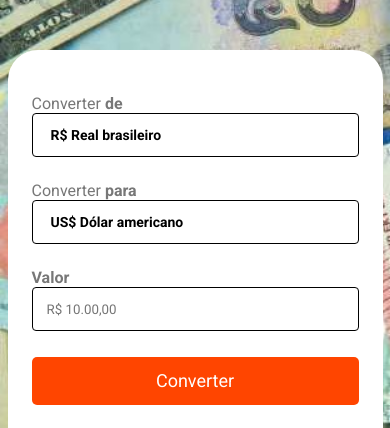
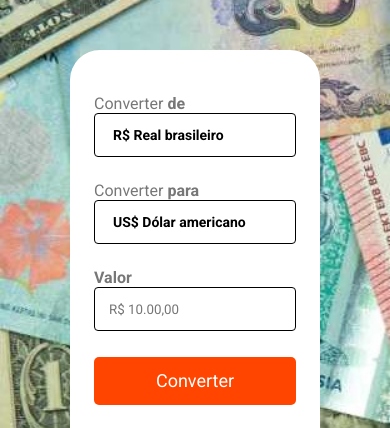
Before and after one commit to maycon-silver/Conversor-de-moedas, a plain HTML site: page index.html in a window 390 px wide. Shown: the top 428 px of the page. Drawn offline with Linux system fonts and the light colour scheme.

Commit message:
Deixei ele o site resposdivo

```diff
--- a/style.css
+++ b/style.css
@@ -122,3 +122,18 @@ section {
     font-size: 20px;
     color: green;
 }
+
+
+/* Layout responsivo */
+@media (max-width: 500px){
+    main {
+        width: 250px;
+        height: auto;
+        background-color: white;
+        border-radius: 30px;
+        margin: 0 auto;
+        margin-top: 50px;
+        padding: 44px 24px 23px 24px;
+    }
+
+}
```
